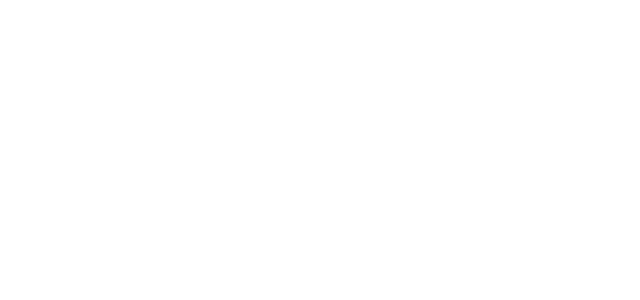
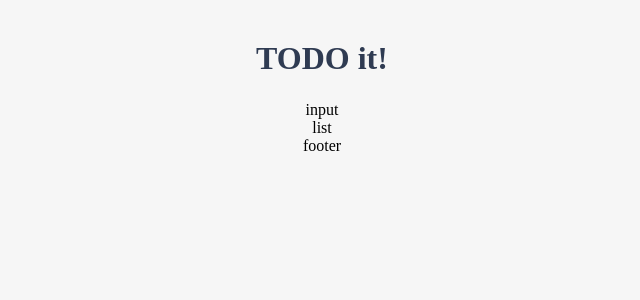
Before and after one commit to Jong-youn/vue-lv, a Vue app in the folder lv2/vue-todo/: page / in a window 1280 px wide. Shown: the top 300 px of the page, without its empty margins (318-958 px from the left). Built offline with nearby package versions, Linux system fonts and the light colour scheme.

Commit message:
styling todo header

```diff
--- a/lv2/vue-todo/public/index.html
+++ b/lv2/vue-todo/public/index.html
@@ -5,6 +5,8 @@
     <meta http-equiv="X-UA-Compatible" content="IE=edge">
     <meta name="viewport" content="width=device-width,initial-scale=1.0">
     <link rel="icon" href="<%= BASE_URL %>favicon.ico">
+    <link rel="stylesheet" href="https://use.fontawesome.com/releases/v5.15.4/css/all.css" integrity="sha384-DyZ88mC6Up2uqS4h/KRgHuoeGwBcD4Ng9SiP4dIRy0EXTlnuz47vAwmeGwVChigm" crossorigin="anonymous"/>
+    <link href="https://fonts.googleapis.com/css2?family=Ubuntu:wght@300&display=swap" rel="stylesheet">
     <title><%= htmlWebpackPlugin.options.title %></title>
   </head>
   <body>
--- a/lv2/vue-todo/src/App.vue
+++ b/lv2/vue-todo/src/App.vue
@@ -1,13 +1,41 @@
 <template>
-
+  <div id="app">
+    <TodoHeader></TodoHeader>
+    <TodoInput></TodoInput>
+    <TodoList></TodoList>
+    <TodoFooter></TodoFooter>
+  </div>
 </template>
 
 <script>
+import TodoHeader from './components/TodoHeader.vue'
+import TodoInput from './components/TodoInput.vue'
+import TodoList from './components/TodoList.vue'
+import TodoFooter from './components/TodoFooter.vue'
+
 export default {
-
+  components: {
+    TodoHeader,
+    TodoInput,
+    TodoList,
+    TodoFooter
+  }
 }
 </script>
 
 <style>
-
+body {
+  text-align: center;
+  background-color: #F6F6F6;
+}
+input {
+  border-style: groove;
+  width: 200px;
+}
+button {
+  border-style: groove;
+}
+.shadow {
+  box-shadow: 5px 10px 10px rgba(0, 0, 0, 0.03);
+}
 </style>
--- /dev/null
+++ b/lv2/vue-todo/src/components/TodoFooter.vue
@@ -0,0 +1,15 @@
+<template>
+  <div>
+      footer
+  </div>
+</template>
+
+<script>
+export default {
+
+}
+</script>
+
+<style>
+
+</style>
--- /dev/null
+++ b/lv2/vue-todo/src/components/TodoHeader.vue
@@ -0,0 +1,19 @@
+<template>
+    <header>
+        <h1>TODO it!</h1>
+    </header>
+</template>
+
+<script>
+export default {
+
+}
+</script>
+
+<style scoped>
+h1 {
+    color: #2F3B52;
+    font-weight: 900;
+    margin: 2.5rem 0 1.5rem;
+}
+</style>
--- /dev/null
+++ b/lv2/vue-todo/src/components/TodoInput.vue
@@ -0,0 +1,15 @@
+<template>
+  <div>
+      input
+  </div>
+</template>
+
+<script>
+export default {
+
+}
+</script>
+
+<style>
+
+</style>
--- /dev/null
+++ b/lv2/vue-todo/src/components/TodoList.vue
@@ -0,0 +1,15 @@
+<template>
+  <div>
+      list
+  </div>
+</template>
+
+<script>
+export default {
+
+}
+</script>
+
+<style>
+
+</style>
```
